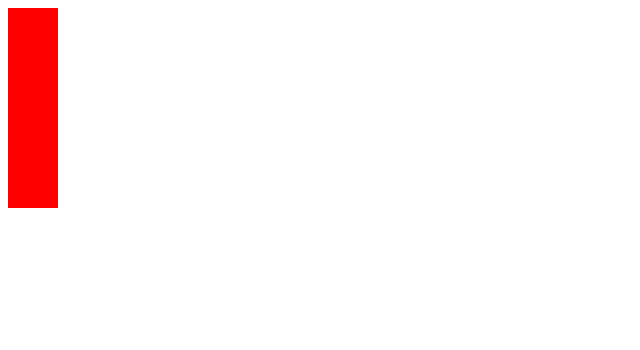
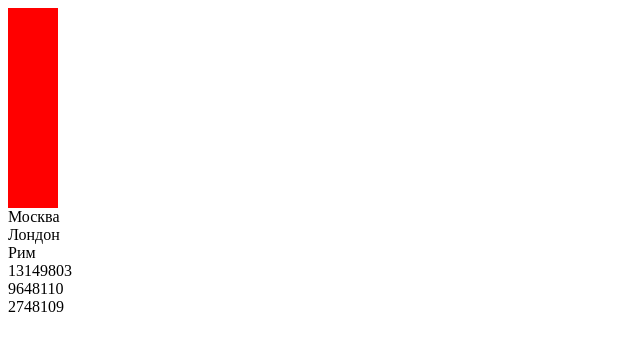
Before and after one commit to hanniemeow/hanniemeow.github.io, a plain HTML site: page 21oct24.html in a window 1280 px wide. Shown: the whole page, without its empty margins (0-640 px from the left). Drawn offline with Linux system fonts and the light colour scheme.

Commit message:
Add files via upload

```diff
--- a/21oct24.html
+++ b/21oct24.html
@@ -8,10 +8,25 @@
 <body>
     <script>
         let elem=document.createElement('div')
-        elem.style.width = '50px'
-        elem.style.height = '200px'
-        elem.style.backgroundColor = 'red'
-        document.body.append(elem)
+        elem.style.width = '50px';
+        elem.style.height = '200px';
+        elem.style.backgroundColor = 'red';
+        document.body.append(elem);
+
+        let names = ['Москва', 'Лондон', 'Рим', 'Санкт-Петербург', 'Пекин'];
+        let population = [13149803, 9648110, 2748109, 5597763, 22189082];
+
+        for(let i=0; i < 3; i++){
+        let elem2 = document.createElement('div')
+        elem2.innerText = names[i];
+        document.body.append(elem2);
+        }
+
+        for(let i=0; i < 3; i++){
+        let elem3 = document.createElement('div')
+        elem3.innerText = population[i];
+        document.body.append(elem3);
+        }
     </script>
 </body>
 </html>
```
